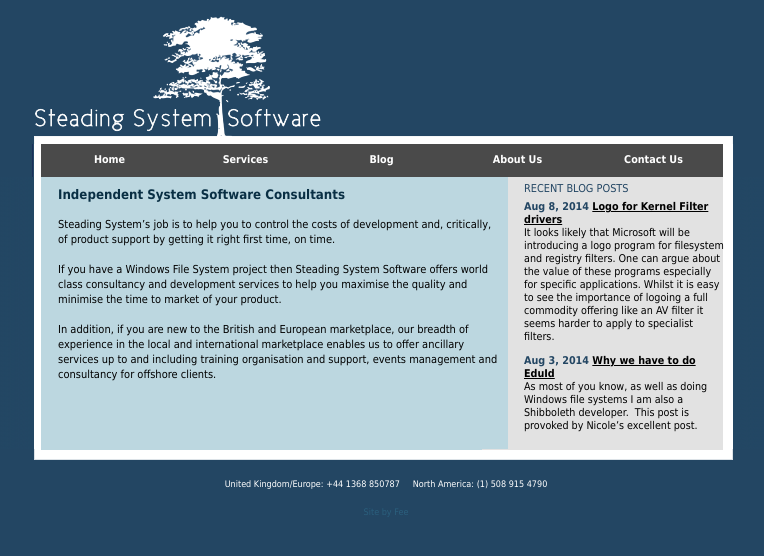
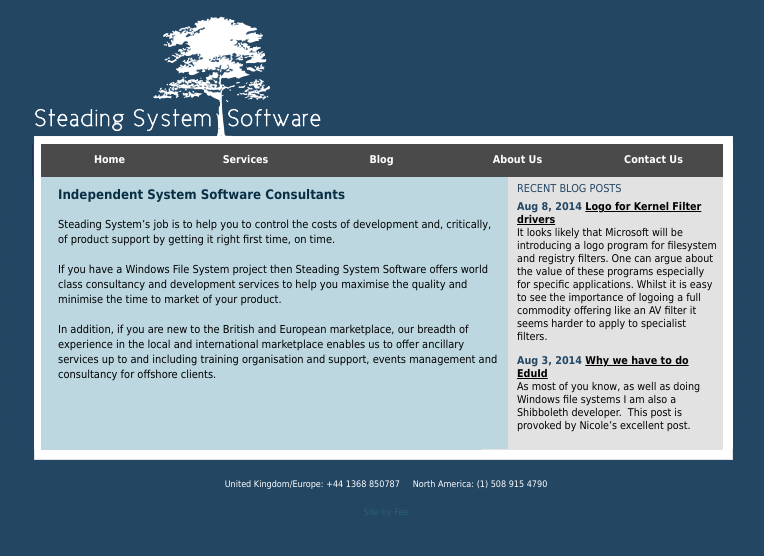
Before and after one commit to rodwiddowson/SSSWebsite, a Jekyll site: the page built from index.md, in a window 1280 px wide. Shown: the top 556 px of the page, without its empty margins (254-1018 px from the left). Built offline with Jekyll 4.4.1, drawn with Linux system fonts in a browser that asks for light colours.

Commit message:
Even out padding in summary bar.

```diff
--- a/css/main.css
+++ b/css/main.css
@@ -85,7 +85,7 @@ a:hover {
   width: 200px;
   height: 100%;
   position: relative;
-  padding-right: 50px;
+  padding-right: 57px;
   font-family: tahoma, arial;
 }
 
```
